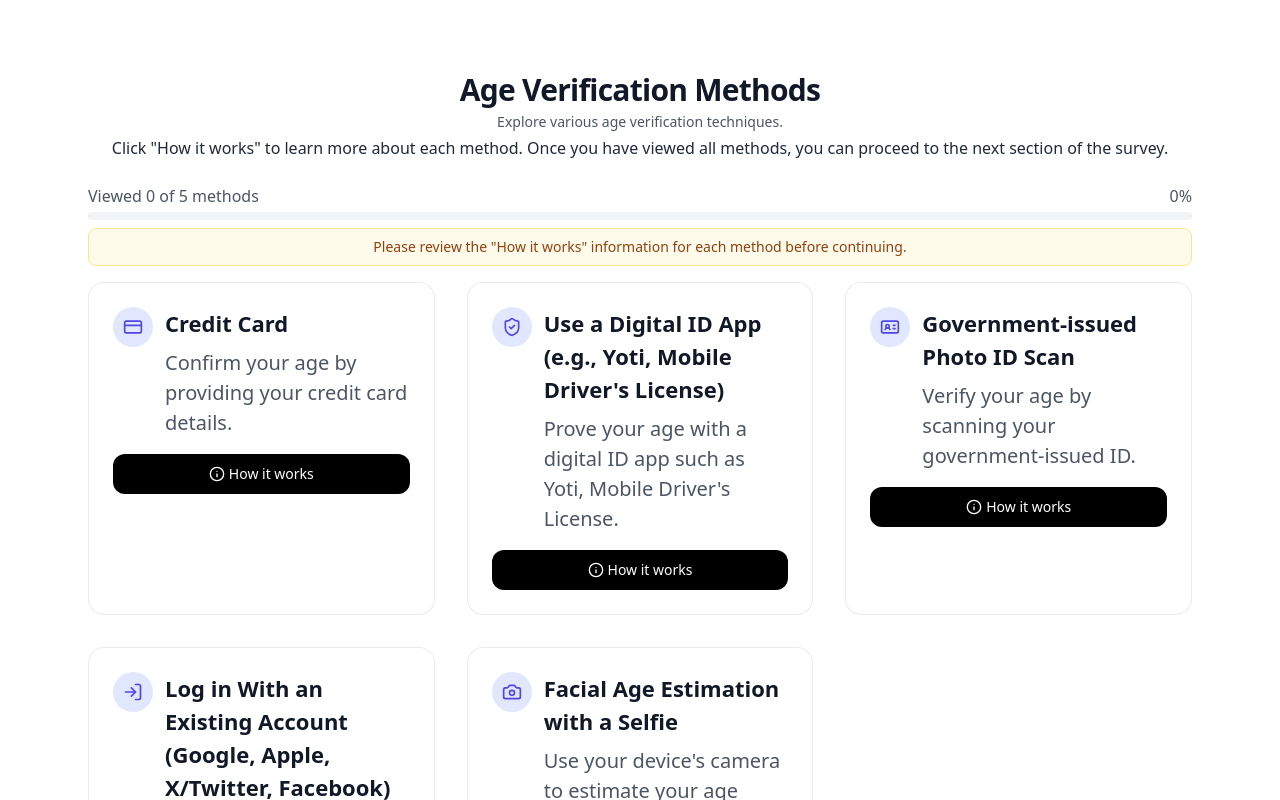
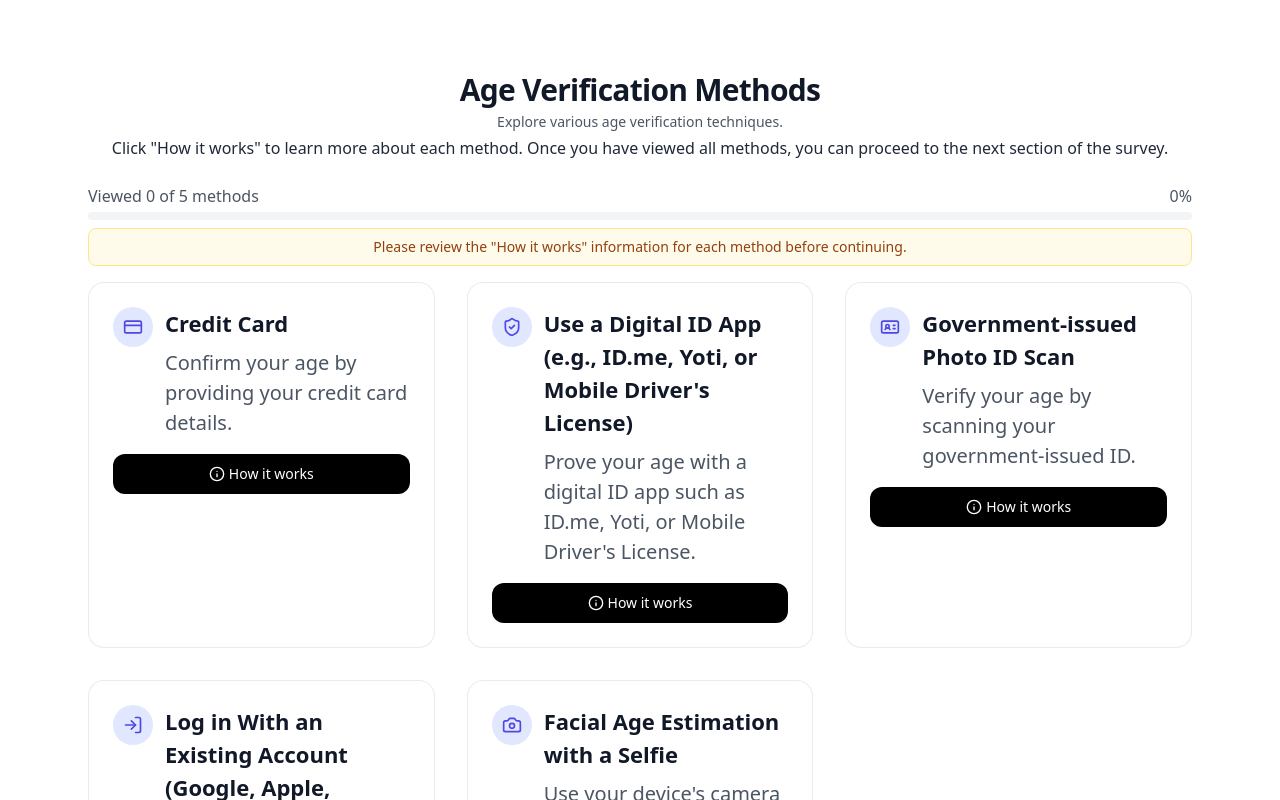
Before and after one commit to Junho-eum/OAV_Mechanism_Web_Guide, a React (Vite) app: page / in a window 1280 px wide. Shown: the top 800 px of the page. Built offline with nearby package versions, Linux system fonts and the light colour scheme.

Commit message:
Update digital ID app references in methods.js

```diff
--- a/src/data/methods.js
+++ b/src/data/methods.js
@@ -144,11 +144,11 @@ export const METHODS = [
   },
   {
     key: "mdl",
-    name: "Use a Digital ID App (e.g., Yoti, Mobile Driver's License)",
+    name: "Use a Digital ID App (e.g., ID.me, Yoti, or Mobile Driver's License)",
     icon: ShieldCheck,
     color: "from-indigo-200 to-indigo-100",
     summary:
-      "Prove your age with a digital ID app such as Yoti, Mobile Driver's License.",
+      "Prove your age with a digital ID app such as ID.me, Yoti, or Mobile Driver's License.",
     slides: [
       {
         kicker: "Step 1",
```
